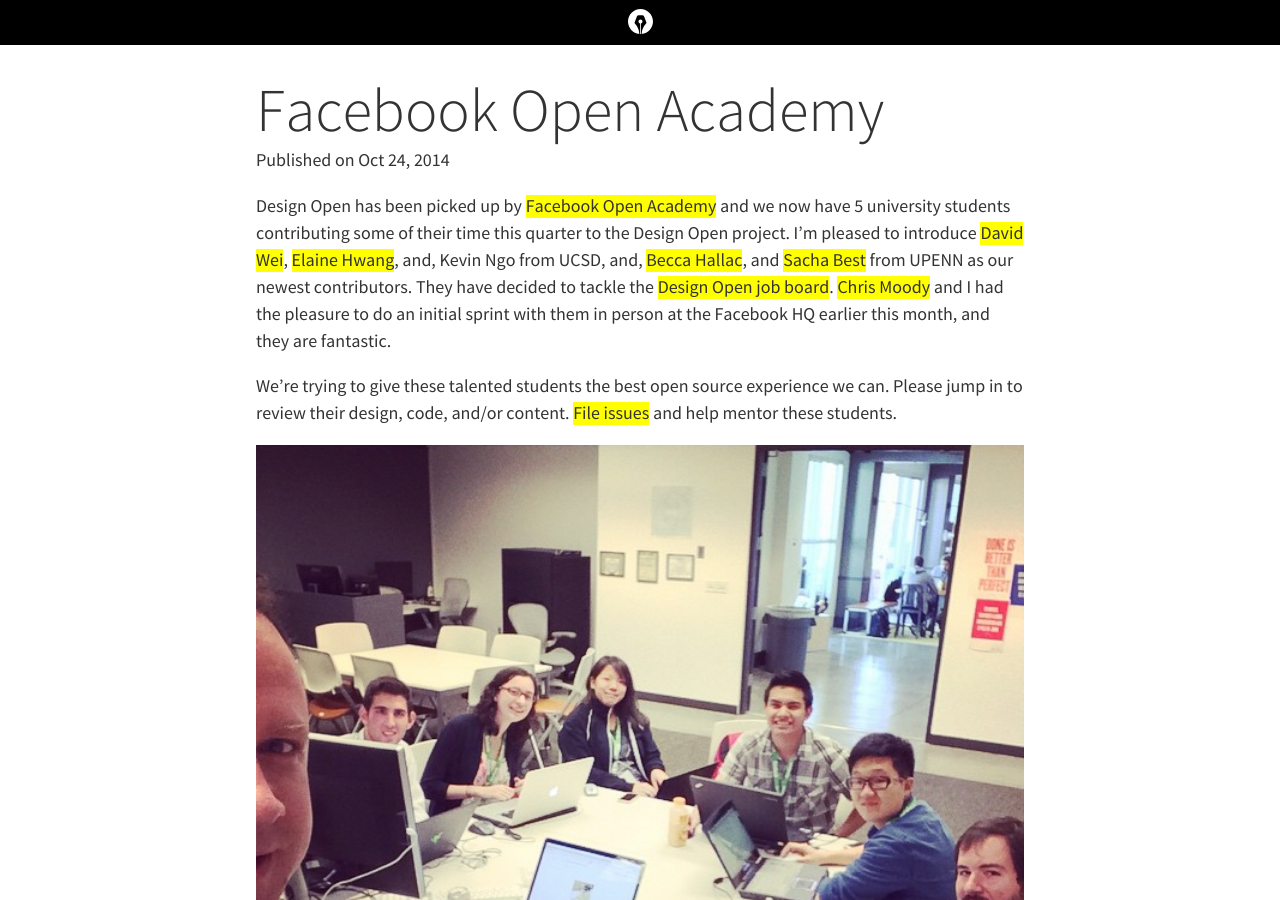
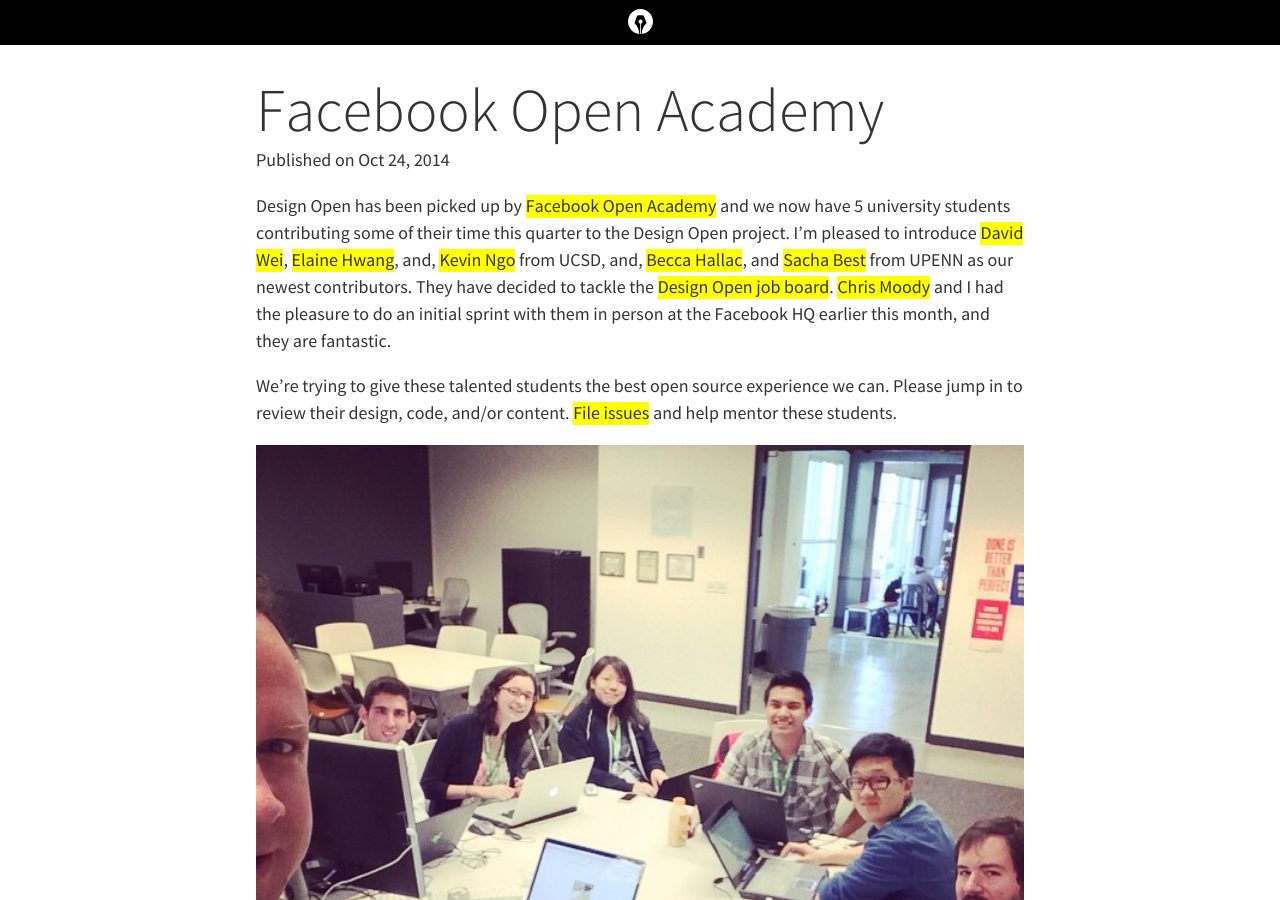
Before and after one commit to DesignOpen/designopen.github.io, a Jekyll site: the page built from blogging_about/_posts/2014-10-24-facebook-open-academy.md, in a window 1280 px wide and 900 px high. Built offline with Jekyll 4.4.1, drawn with Linux system fonts in a browser that asks for light colours; comment, search, counter and statistics services are not loaded; part of the change alters nothing that is shown.

```diff
--- a/blogging_about/_posts/2014-10-24-facebook-open-academy.md
+++ b/blogging_about/_posts/2014-10-24-facebook-open-academy.md
@@ -6,7 +6,7 @@ author: garthdb
 priority: 0.9
 excerpt: Facebook Open Academy has invited Design Open to participate in it's open source mentorship project.
 ---
-Design Open has been picked up by [Facebook Open Academy](https://www.facebook.com/OpenAcademyProgram) and we now have 5 university students contributing some of their time this quarter to the Design Open project. I'm pleased to introduce [David Wei](http://www.linkedin.com/pub/david-yuxuan-wei/95/488/77/), [Elaine Hwang](http://www.linkedin.com/pub/elaine-hwang/9b/830/739), and, Kevin Ngo from UCSD, and, [Becca Hallac](http://rebeccahallac.com), and [Sacha Best](http://linkedin.com/in/sachabest) from UPENN as our newest contributors. They have decided to tackle the [Design Open job board](https://github.com/DesignOpen/board). [Chris Moody](http://twitter.com/terracomma) and I had the pleasure to do an initial sprint with them in person at the Facebook HQ earlier this month, and they are fantastic.
+Design Open has been picked up by [Facebook Open Academy](https://www.facebook.com/OpenAcademyProgram) and we now have 5 university students contributing some of their time this quarter to the Design Open project. I'm pleased to introduce [David Wei](http://www.linkedin.com/pub/david-yuxuan-wei/95/488/77/), [Elaine Hwang](http://www.linkedin.com/pub/elaine-hwang/9b/830/739), and, [Kevin Ngo](https://www.linkedin.com/in/ngovkevin) from UCSD, and, [Becca Hallac](http://rebeccahallac.com), and [Sacha Best](http://linkedin.com/in/sachabest) from UPENN as our newest contributors. They have decided to tackle the [Design Open job board](https://github.com/DesignOpen/board). [Chris Moody](http://twitter.com/terracomma) and I had the pleasure to do an initial sprint with them in person at the Facebook HQ earlier this month, and they are fantastic.
 
 We're trying to give these talented students the best open source experience we can. Please jump in to review their design, code, and/or content. [File issues](https://github.com/DesignOpen/board/issues/) and help mentor these students.
 
```
